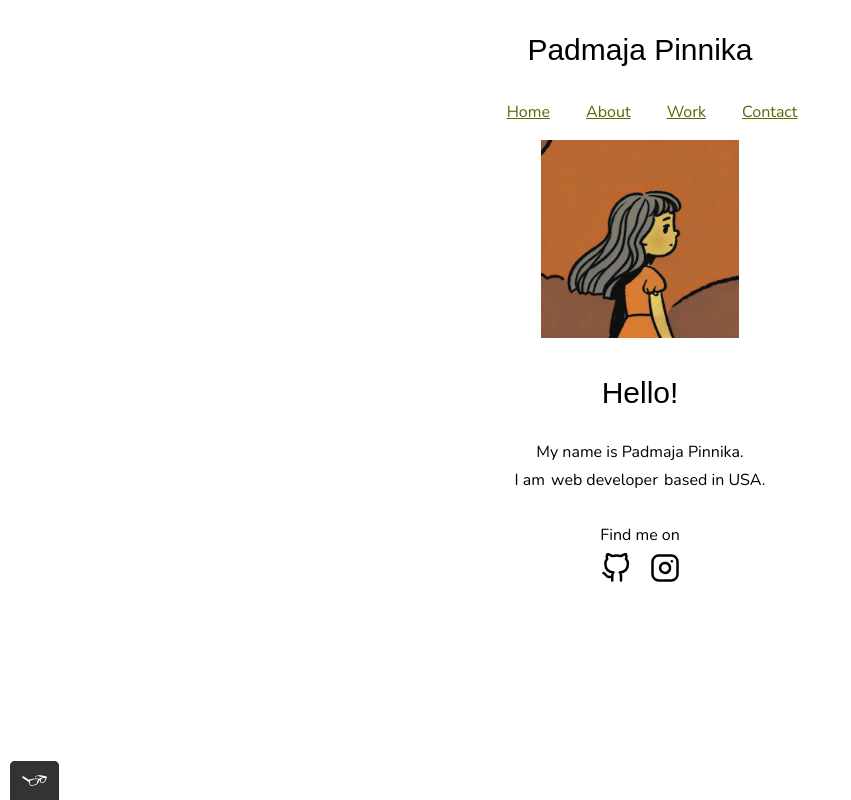
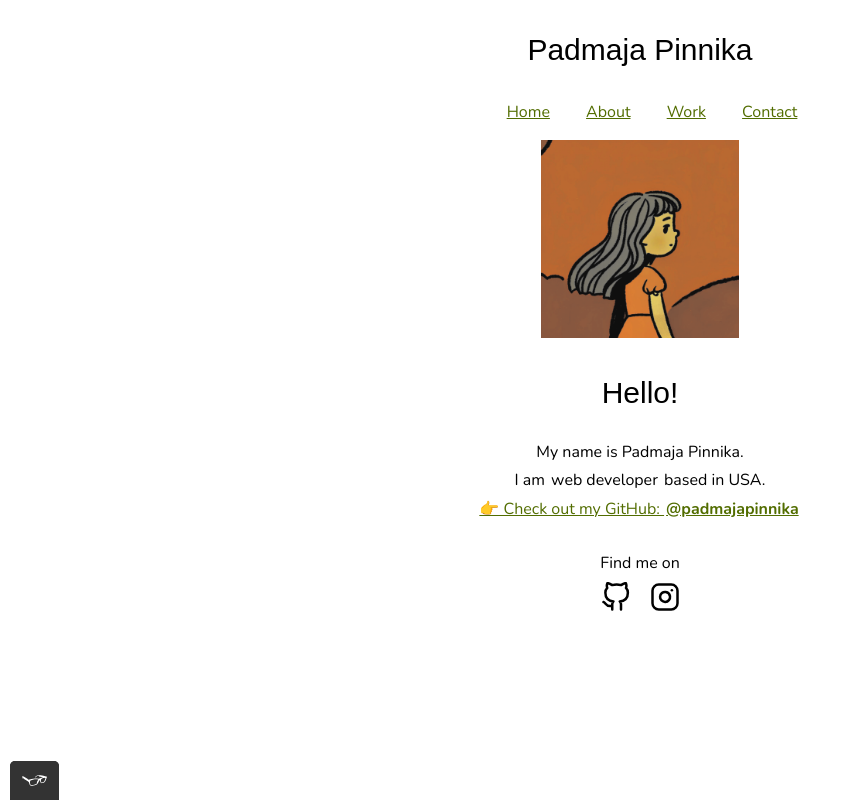
Before and after one commit to padmajapinnika/portfolio_site, a plain HTML site: page index.html in a window 1280 px wide. Shown: the whole page, without its empty margins (0-851 px from the left). Drawn offline with nearby package versions, Linux system fonts and the light colour scheme.

Commit message:
added github link to protfolio

```diff
--- a/index.html
+++ b/index.html
@@ -40,6 +40,11 @@
         <h1>Hello!</h1>
         <p>My name is Padmaja Pinnika.</p>
         <p>I am <span>web developer</span> based in USA.</p>
+        <p>
+            <a href="https://github.com/padmajapinnika" target="_blank">
+              👉 Check out my GitHub: <strong>@padmajapinnika</strong>
+            </a>
+          </p>
             </div>
         </main>
 
```
